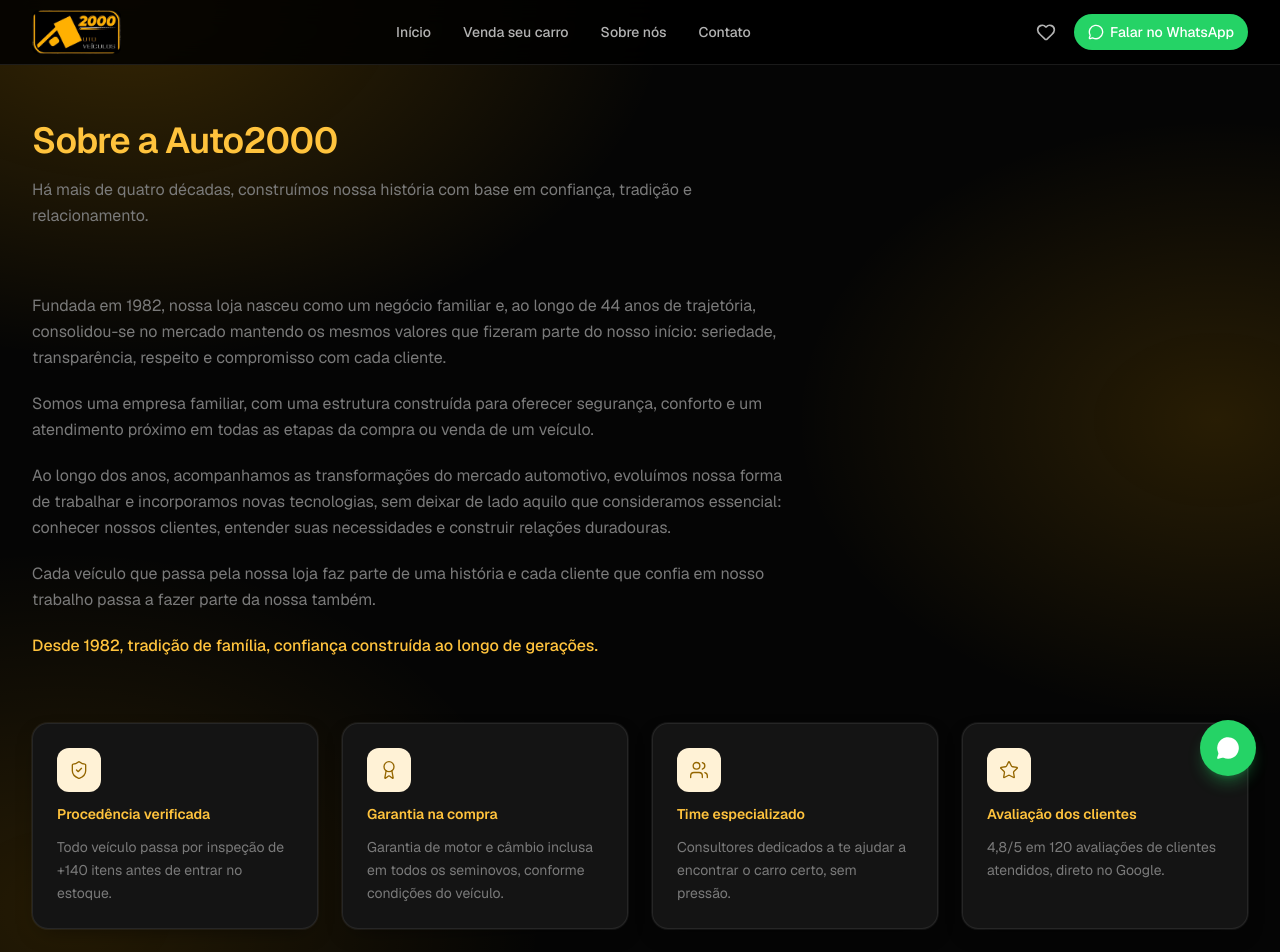
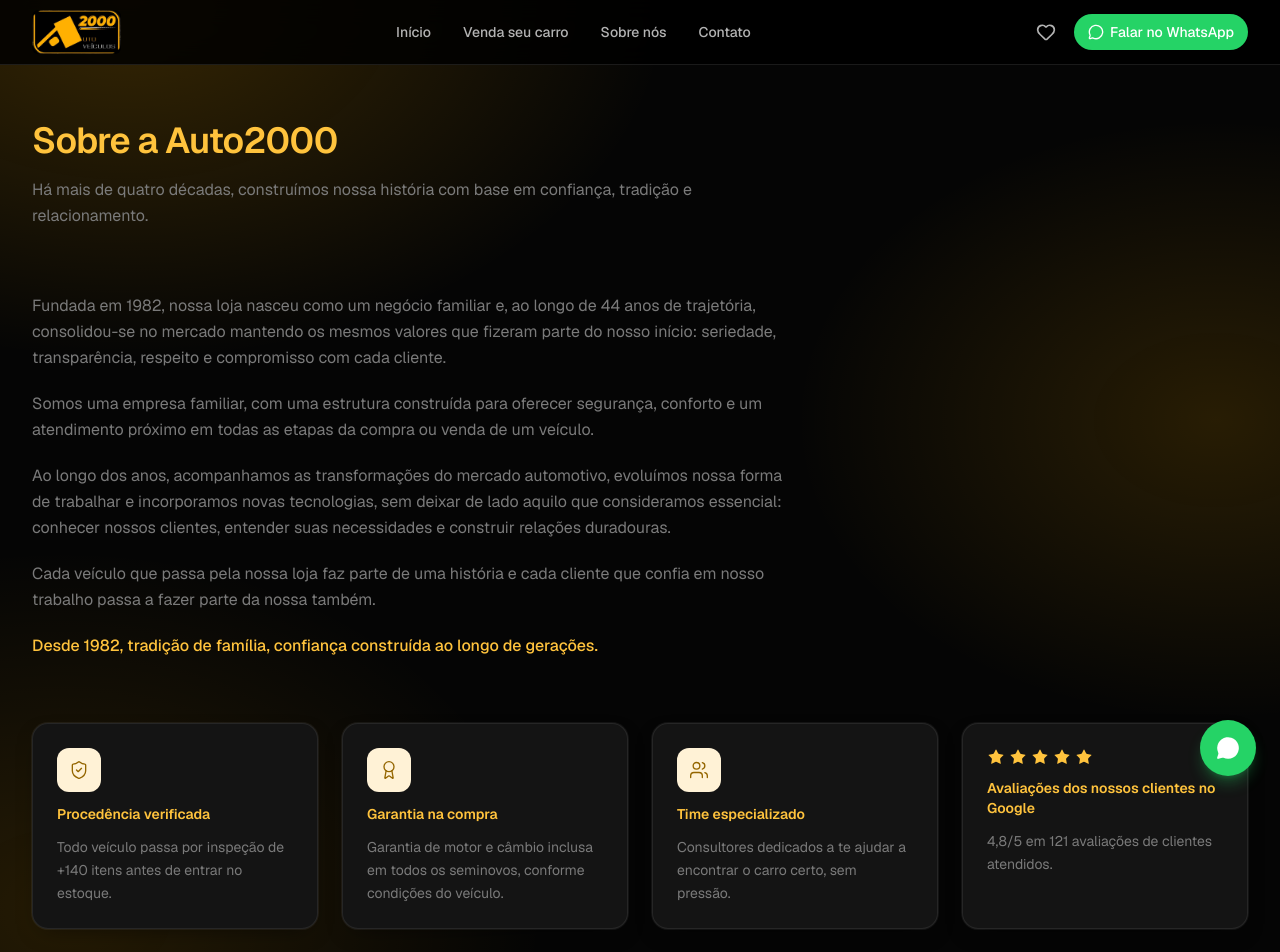
Before and after one commit to giovannasellmedbrasil-boop/Sistema-Auto2000, a Next.js app: page /sobre in a window 1280 px wide. Shown: the top 952 px of the page. Built offline with nearby package versions, Linux system fonts and the light colour scheme.

Commit message:
Update Google reviews card copy and add 5-star rating row
Applies to both the homepage hero and Sobre nós: new title
"Avaliações dos nossos clientes no Google", a row of 5 filled stars
above it, and updated copy (4,8/5 em 121 avaliações).

Co-Authored-By: Claude Sonnet 5 <noreply@anthropic.com>

```diff
--- a/app/(site)/sobre/page.tsx
+++ b/app/(site)/sobre/page.tsx
@@ -74,12 +74,14 @@ export default function SobrePage() {
           rel="noopener noreferrer"
           className="group flex flex-col gap-3 rounded-card border border-white/8 bg-ink-100 p-6 shadow-[var(--shadow-card)] transition-all duration-300 hover:-translate-y-0.5 hover:border-accent-500/40 hover:shadow-[var(--shadow-card-hover)]"
         >
-          <span className="flex h-11 w-11 items-center justify-center rounded-xl bg-accent-100 text-accent-700">
-            <Star className="h-5 w-5" strokeWidth={1.6} />
-          </span>
-          <h3 className="text-sm font-semibold text-accent-400">Avaliação dos clientes</h3>
+          <div className="flex items-center gap-1 text-accent-400">
+            {Array.from({ length: 5 }).map((_, i) => (
+              <Star key={i} className="h-4.5 w-4.5" fill="currentColor" strokeWidth={0} />
+            ))}
+          </div>
+          <h3 className="text-sm font-semibold text-accent-400">Avaliações dos nossos clientes no Google</h3>
           <p className="text-sm leading-relaxed text-ink-500">
-            4,8/5 em 120 avaliações de clientes atendidos, direto no Google.
+            4,8/5 em 121 avaliações de clientes atendidos.
           </p>
         </a>
       </div>
--- a/components/home/Hero.tsx
+++ b/components/home/Hero.tsx
@@ -58,12 +58,14 @@ export function Hero() {
             rel="noopener noreferrer"
             className="group flex w-full max-w-xs shrink-0 flex-col gap-3 rounded-card border border-white/8 bg-ink-100 p-6 text-left shadow-[var(--shadow-card)] transition-all duration-300 hover:-translate-y-0.5 hover:border-accent-500/40 hover:shadow-[var(--shadow-card-hover)] animate-fade-in-up"
           >
-            <span className="flex h-11 w-11 items-center justify-center rounded-xl bg-accent-100 text-accent-700">
-              <Star className="h-5 w-5" strokeWidth={1.6} />
-            </span>
-            <h3 className="text-sm font-semibold text-accent-400">Avaliação dos clientes</h3>
+            <div className="flex items-center gap-1 text-accent-400">
+              {Array.from({ length: 5 }).map((_, i) => (
+                <Star key={i} className="h-4.5 w-4.5" fill="currentColor" strokeWidth={0} />
+              ))}
+            </div>
+            <h3 className="text-sm font-semibold text-accent-400">Avaliações dos nossos clientes no Google</h3>
             <p className="text-sm leading-relaxed text-ink-500">
-              4,8/5 em 120 avaliações de clientes atendidos, direto no Google.
+              4,8/5 em 121 avaliações de clientes atendidos.
             </p>
           </a>
         </div>
```
